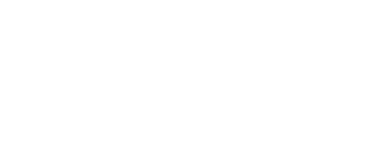
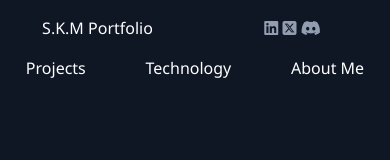
Before and after one commit to Sachin-Mahato/portfolio, a plain HTML site: page index.html in a window 390 px wide. Drawn offline with Linux system fonts and the light colour scheme.

Commit message:
add mobile navbar

```diff
--- a/index.html
+++ b/index.html
@@ -1,11 +1,25 @@
 <!DOCTYPE html>
 <html lang="en">
 <head>
-    <meta charset="UTF-8">
-    <meta name="viewport" content="width=device-width, initial-scale=1.0">
-    <title>Sachin's Portfolio Website</title>
+  <meta charset="UTF-8" />
+  <meta name="viewport" content="width=device-width, initial-scale=1.0" />
+  <title>Sachin's Portfolio Website</title>
+  <link rel="stylesheet" href="./src/css/styles.css" />
+  <link rel="stylesheet" href="https://cdnjs.cloudflare.com/ajax/libs/font-awesome/6.5.1/css/all.min.css" integrity="sha512-DTOQO9RWCH3ppGqcWaEA1BIZOC6xxalwEsw9c2QQeAIftl+Vegovlnee1c9QX4TctnWMn13TZye+giMm8e2LwA==" crossorigin="anonymous" referrerpolicy="no-referrer" />
 </head>
 <body>
-
+  <nav class="navbar">
+        <div class="logo">s.k.m portfolio</div>
+        <ul class="link">
+            <li><a href="#project">projects</li</a>
+            <li><a href="#technology">technology</a></li>
+            <li><a href="#about me">about me</a></li>
+        </ul>
+        <div class="social-icons">
+          <i class="fa-brands fa-linkedin"></i>
+          <i class="fa-brands fa-square-x-twitter"></i>
+          <i class="fa-brands fa-discord"></i>
+        </div>
+  </nav>
 </body>
 </html>
--- a/src/css/main.css
+++ b/src/css/main.css
@@ -0,0 +1,44 @@
+@import url(./variables.css);
+
+body {
+  background-color: var(--clr-main-bg);
+  color: var(--clr-text);
+  min-height: 100dvh;
+  font-size: var(--fs-normal);
+  font-family: 'Segoe UI', Tahoma, Geneva, Verdana, sans-serif;
+}
+
+/* Navbar */
+.navbar {
+  text-transform: capitalize;
+  display: grid;
+  grid-template-columns: repeat(2,1fr);
+  grid-template-columns: repeat(2,1fr);
+  --margin-1: 1em;
+  margin-block-start: var(--margin-1);
+  .logo {
+    color: var(--clr-text-header);
+    grid-column-start: 1;
+    grid-row-start: 1;
+    place-self: center;
+  }
+  ul {
+    grid-row-start: 2;
+    grid-row-end: 2 span;
+    grid-column-start: 1;
+    grid-column-end: 3;
+    list-style-type: none;
+    display: flex;
+    justify-content: space-around;
+    gap: 0.5em;
+    padding: 0;
+    margin-block-start: var(--margin-1);
+   li > a {
+    text-decoration: none;
+    color: var(--clr-text-header);
+   }
+  }
+  .social-icons {
+    place-self: center;
+  }
+}
--- a/src/css/reset.css
+++ b/src/css/reset.css
@@ -0,0 +1,46 @@
+/*
+  1. Use a more-intuitive box-sizing model.
+*/
+*, *::before, *::after {
+  box-sizing: border-box;
+}
+/*
+  2. Remove default margin
+*/
+* {
+  margin: 0;
+}
+/*
+  Typographic tweaks!
+  3. Add accessible line-height
+  4. Improve text rendering
+*/
+body {
+  line-height: 1.5;
+  -webkit-font-smoothing: antialiased;
+}
+/*
+  5. Improve media defaults
+*/
+img, picture, video, canvas, svg {
+  display: block;
+  max-width: 100%;
+}
+/*
+  6. Remove built-in form typography styles
+*/
+input, button, textarea, select {
+  font: inherit;
+}
+/*
+  7. Avoid text overflows
+*/
+p, h1, h2, h3, h4, h5, h6 {
+  overflow-wrap: break-word;
+}
+/*
+  8. Create a root stacking context
+*/
+#root, #__next {
+  isolation: isolate;
+}
--- a/src/css/styles.css
+++ b/src/css/styles.css
@@ -0,0 +1,3 @@
+@import url(./reset.css);
+@import url(./variables.css);
+@import url(./main.css);
--- a/src/css/variables.css
+++ b/src/css/variables.css
@@ -0,0 +1,10 @@
+:root {
+  --clr-main-bg:  #0F1624;
+  --clr-gradient: linear-gradient(270deg, #13ADC7 0%, #6978D1 66.67%, #945DD6 100%);
+  --clr-text: #929EB0;
+  --clr-text-header: #fff;
+
+  /* font */
+  --fs-normal: 1rem;
+;
+}
```
